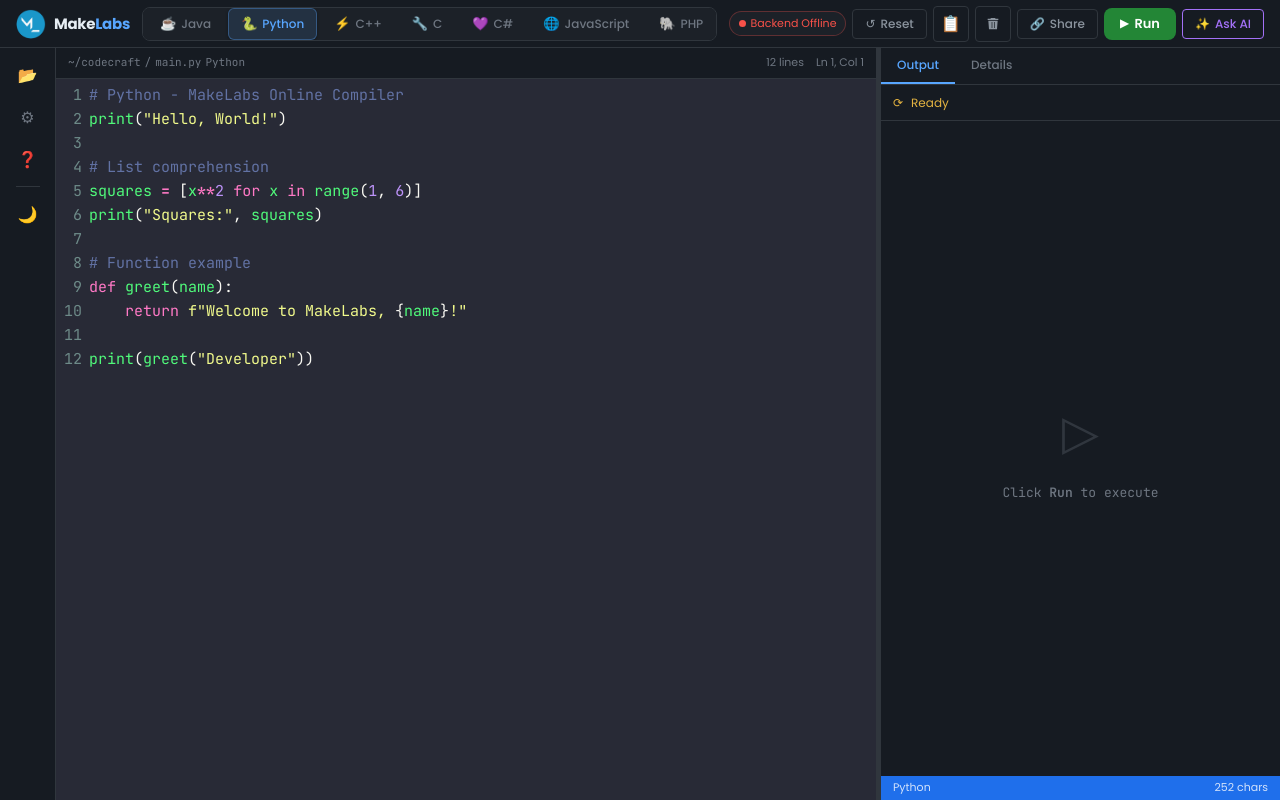
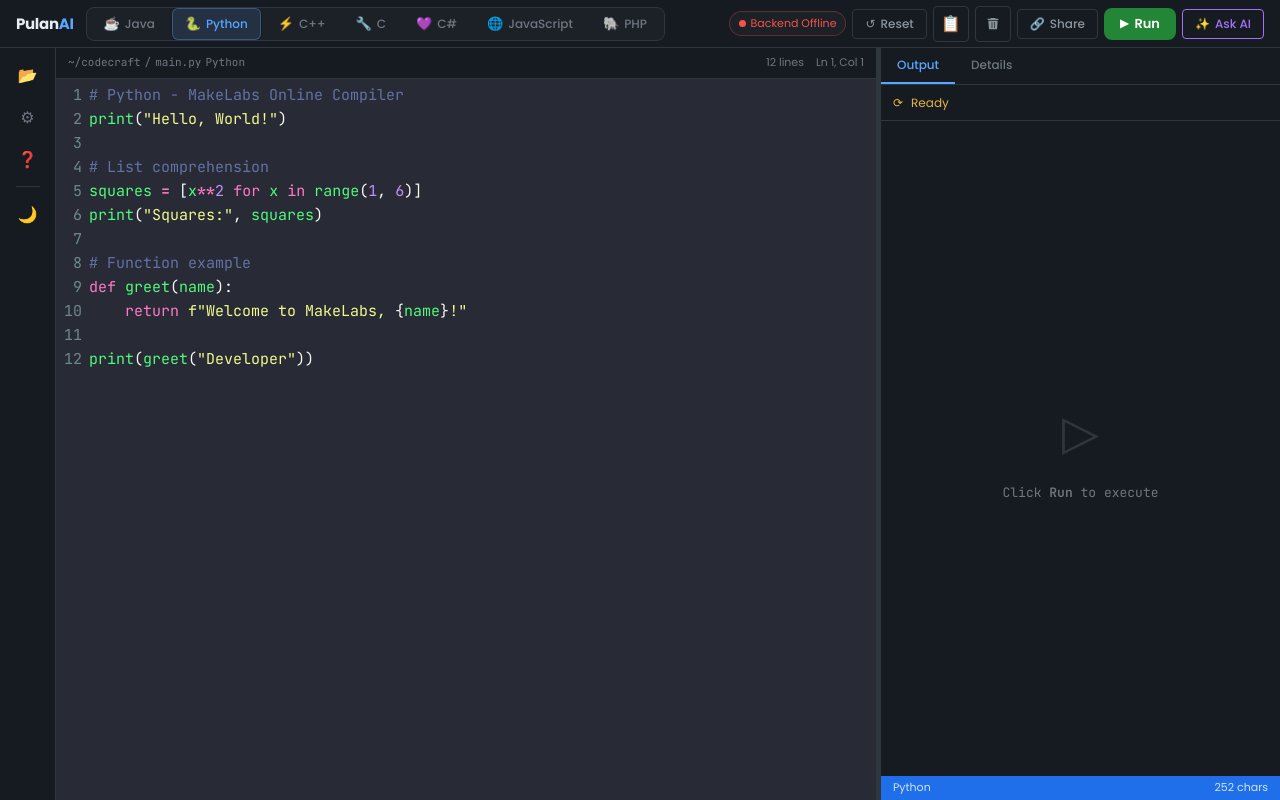
Before and after one commit to makelabs04/onlinecompiler2, a website: page index.html in a window 1280 px wide. Drawn offline with nearby package versions, Linux system fonts and the light colour scheme; no server answers.

Commit message:
Update index.html

```diff
--- a/index.html
+++ b/index.html
@@ -22,8 +22,8 @@
   <!-- ── TOP BAR ── -->
   <header id="topbar">
     <a href="#" class="logo">
-      <img src="./images/logo.png" alt="MakeLabs Logo" class="logo-icon" style="border-radius: 50%; object-fit: cover;" />
-      <span class="logo-text">Make<span>Labs</span></span>
+      <!-- <img src="./images/logo.png" alt="MakeLabs Logo" class="logo-icon" style="border-radius: 50%; object-fit: cover;" /> -->
+      <span class="logo-text">Pulan<span>AI</span></span>
     </a>
     <div class="topbar-center">
       <div id="lang-tabs" class="lang-tabs"></div>
```
